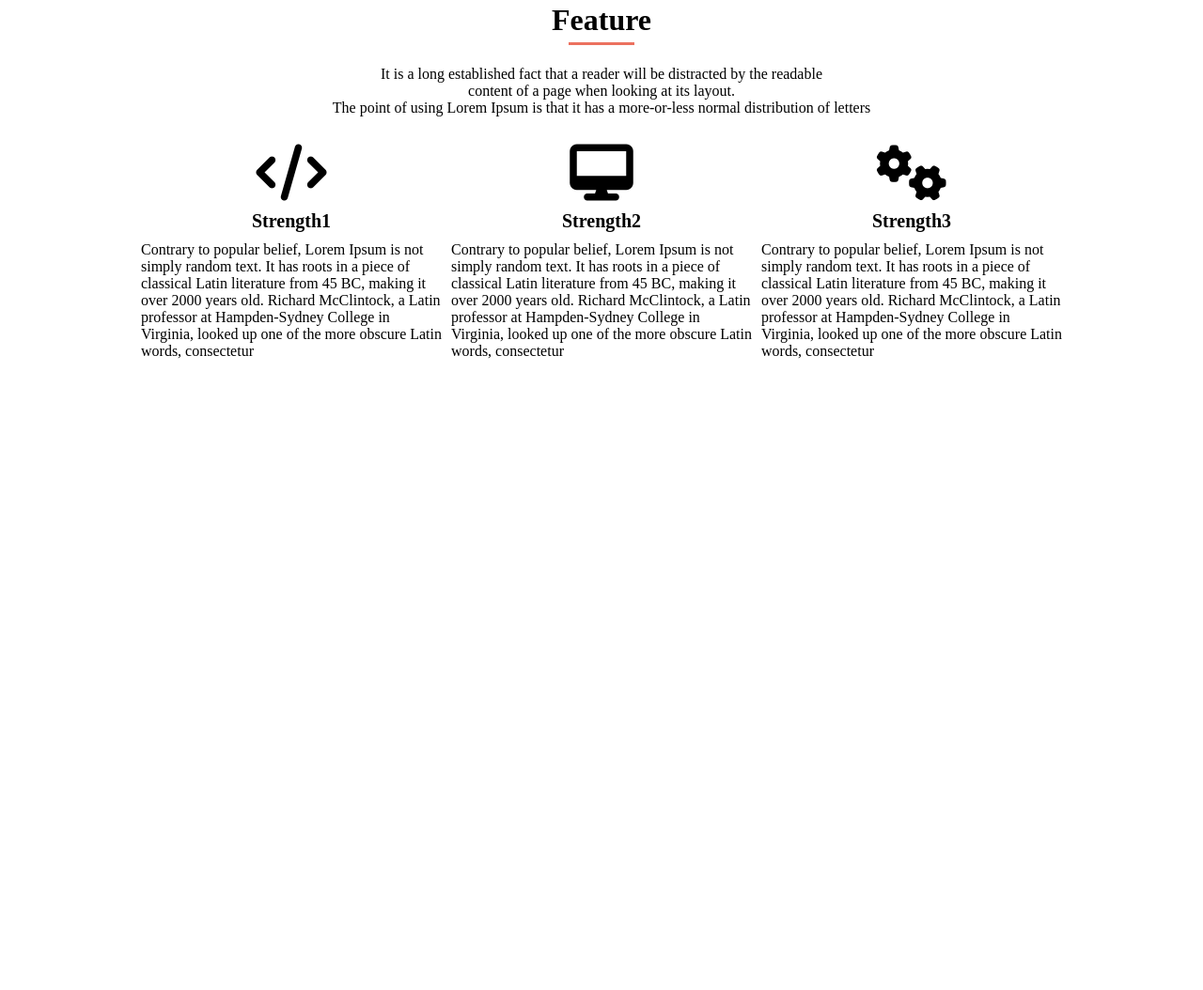
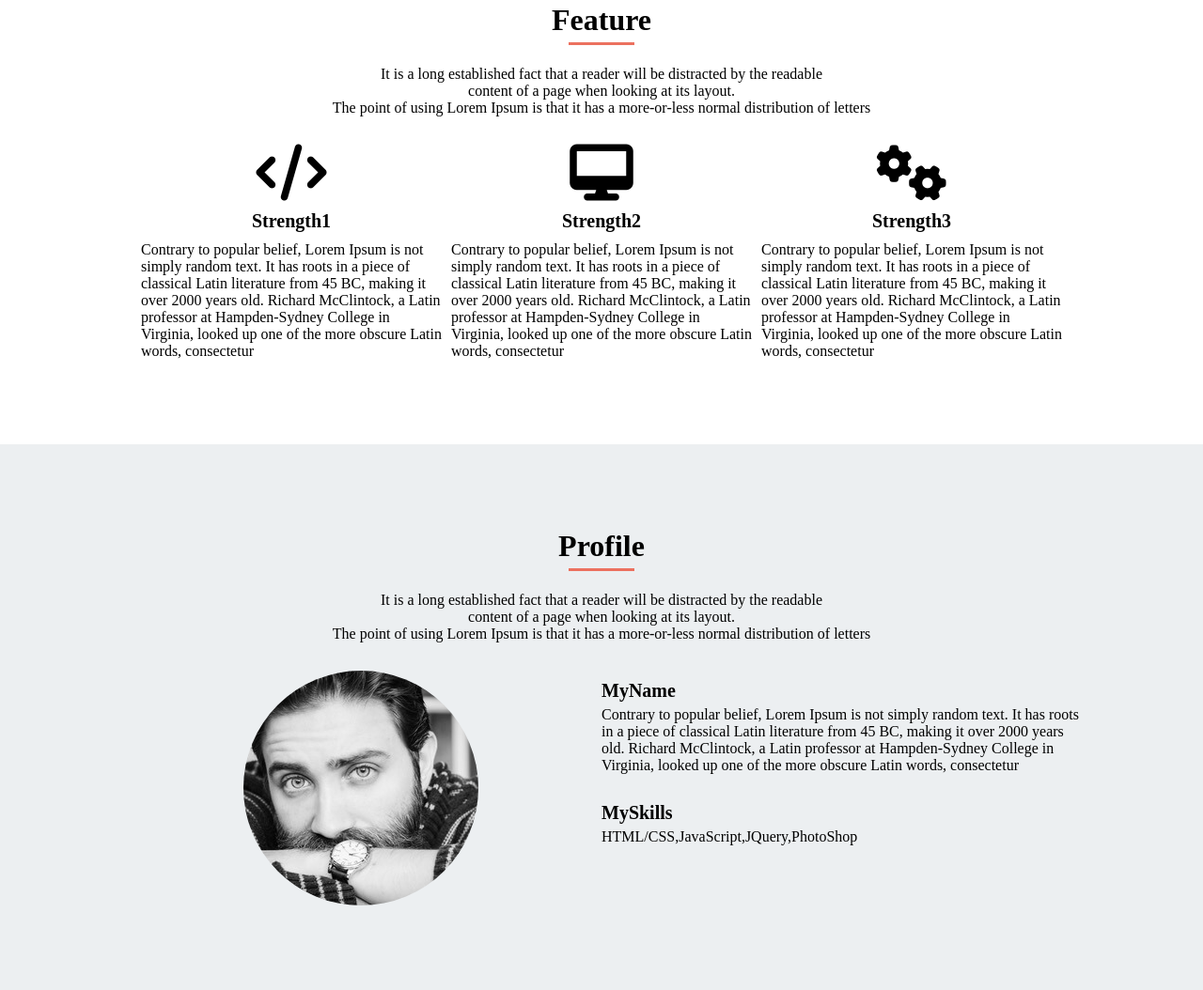
Before and after one commit to terakawaakari/MySite, a plain HTML site: page index.html in a window 1280 px wide. Shown: the part 1648-2702 px from the top of the page at 94% size. Before the commit the page ends 2121 px from the top, so only its background shows below. Drawn offline with Linux system fonts and the light colour scheme.

Commit message:
Profile作成

```diff
--- a/index.html
+++ b/index.html
@@ -45,7 +45,7 @@
           <div class="p-img"></div>
         </div>
       </div>
-      <!-- フィーチャー -->
+      <!-- Feature -->
       <div class="feature">
         <h2>Feature</h2>
         <p>
@@ -72,6 +72,31 @@
         </div>
       </div>
 
+      <!-- Profile -->
+      <div class="profile">
+        <h2>Profile</h2>
+        <p>
+          It is a long established fact that a reader will be distracted by the readable<br>
+          content of a page when looking at its layout.<br>
+          The point of using Lorem Ipsum is that it has a more-or-less normal distribution of letters
+        </p>
+        <div class="profile-container">
+          <div class="image-container">
+            <div class="profile-image"></div>
+          </div>
+          <div class="profile-content">
+            <div class="name">
+              <h6>MyName</h6>
+              <p>Contrary to popular belief, Lorem Ipsum is not simply random text. It has roots in a piece of classical Latin literature from 45 BC, making it over 2000 years old. Richard McClintock, a Latin professor at Hampden-Sydney College in Virginia, looked up one of the more obscure Latin words, consectetur</p>
+            </div>
+            <div class="skill">
+              <h6>MySkills</h6>
+              <p>HTML/CSS,JavaScript,JQuery,PhotoShop</p>
+            </div>
+          </div>
+        </div>
+      </div>
+
     </div>
 
 
--- a/style.css
+++ b/style.css
@@ -85,7 +85,8 @@ h2:before {
 }
 
 .portfolio > p,
-.feature > p {
+.feature > p,
+.profile > p {
   padding: 30px 0;
 }
 
@@ -142,7 +143,7 @@ h2:before {
   background-position: center;
 }
 
-/* フィーチャー */
+/* Feature */
 .feature {
   width: 980px;
   padding: 90px 0;
@@ -175,3 +176,51 @@ h6 {
 .strength > p {
   text-align: left;
 }
+
+/* Profile */
+.profile {
+  background-color: #eceff1;
+  padding: 90px 0;
+  text-align: center;
+}
+
+.profile-container {
+  display: flex;
+  width: 1024px;
+  margin: 0 auto;
+}
+
+.image-container {
+  width: 512px;
+}
+
+.profile-image {
+  width: 250px;
+  height: 250px;
+  background-image: url(img/my-icon.jpg);
+  border-radius: 50%;
+  background-position: center;
+  background-size: cover;
+  margin: 0 auto;
+}
+
+.profile-content {
+  width: 512px;
+}
+
+.name > h6,
+.skill > h6 {
+  font-size: 20px;
+  padding-bottom: 5px;
+  text-align: left;
+}
+
+.name > p,
+.skill > p {
+  font-size: 16px;
+  text-align: left;
+}
+
+.name > p {
+  padding-bottom: 20px;
+}
```
